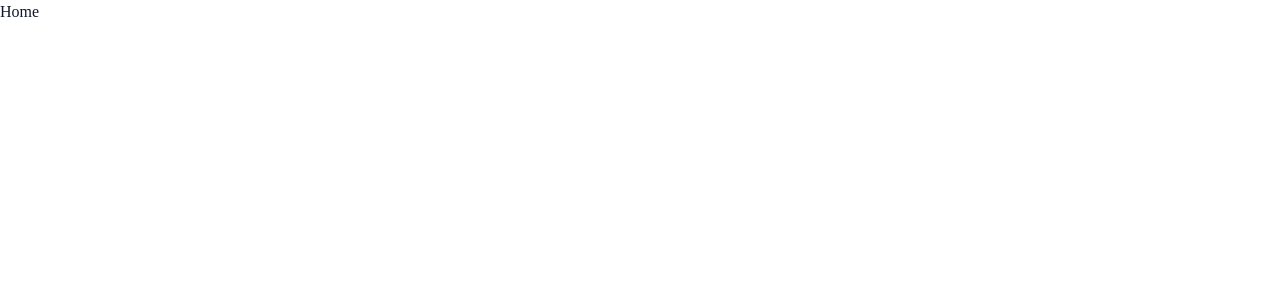
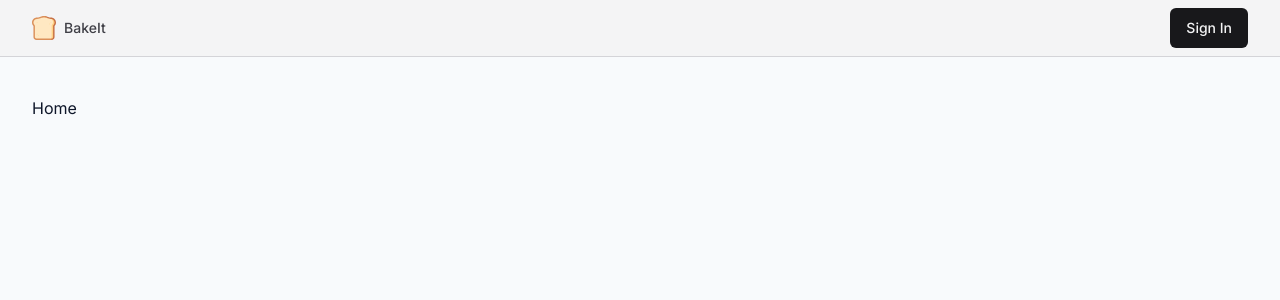
Before and after one commit to rohankumarchaudhary67/BakeIt, a Next.js app: page / in a window 1280 px wide. Shown: the top 300 px of the page. Built offline with nearby package versions, Linux system fonts and the light colour scheme.

Commit message:
Navbar is created

```diff
--- a/src/app/layout.tsx
+++ b/src/app/layout.tsx
@@ -1,21 +1,24 @@
 import '@/styles/globals.css'
 import { Inter } from 'next/font/google'
+import { cn } from '@/lib/utils'
+import Navbar from '@/components/Navbar'
 
 export const metadata = {
   title: 'Bakeit',
   description: 'A Reddit clone built with Next.js and TypeScript.',
 }
 
-const inter = Inter({subsets: ['latin']});
+const inter = Inter({ subsets: ['latin'] })
 
-export default function RootLayout({
-  children,
-}: {
-  children: React.ReactNode
-}) {
+export default function RootLayout({ children }: { children: React.ReactNode }) {
   return (
-    <html lang='en'>
-      <body>{children}</body>
+    <html lang='en' className={cn('bg-white text-slate-900 antialiased light', inter.className)}>
+      <body className='min-h-screen pt-12 bg-slate-50 antialiased'>
+        <Navbar />
+        <div className='container max-w-7xl mx-auto h-full pt-12'>
+          {children}
+        </div>
+      </body>
     </html>
   )
 }
--- /dev/null
+++ b/src/components/Icons.tsx
@@ -0,0 +1,33 @@
+import { LucideProps } from 'lucide-react'
+
+export const Icons = {
+    logo: (props: LucideProps) => (
+        <svg {...props} viewBox='0 0 497 497'>
+            <g>
+                <path
+                    d='m392 30c-71.75 0-71.75-30-143.5-30l128.5 497h30c33.137 0 60-26.863 60-60v-228.526c18.555-18.938 30-44.867 30-73.474 0-57.99-47.01-105-105-105z'
+                    fill='#c87044'
+                />
+                <path
+                    d='m437 437-45-377c-41.895 0-63.904-18.405-83.322-34.644-16.942-14.167-30.323-25.356-60.178-25.356-71.75 0-71.75 30-143.5 30-57.99 0-105 47.01-105 105 0 28.607 11.445 54.537 30 73.474v228.526c0 33.137 26.863 60 60 60h287c33.137 0 60-26.863 60-60z'
+                    fill='#db905a'
+                />
+                <path
+                    d='m392 60-15 407h30c16.542 0 30-13.458 30-30v-228.526c0-7.851 3.077-15.388 8.571-20.996 13.819-14.103 21.429-32.74 21.429-52.478 0-41.355-33.645-75-75-75z'
+                    fill='#ffd185'
+                />
+                <path
+                    d='m407 437v-228.526c0-15.796 6.088-30.708 17.143-41.991 8.291-8.462 12.857-19.643 12.857-31.483 0-41.355-20.187-75-45-75-41.895 0-63.904-9.203-83.322-17.322-16.942-7.083-30.323-12.678-60.178-12.678-29.856 0-43.236 5.595-60.177 12.678-19.419 8.119-41.429 17.322-83.323 17.322-41.355 0-75 33.645-75 75 0 19.738 7.61 38.375 21.429 52.479 5.494 5.607 8.571 13.145 8.571 20.995v228.526c0 16.542 13.458 30 30 30h287c16.542 0 30-13.458 30-30z'
+                    fill='#ffe8c2'
+                />
+                <g fill='#ffd185'>
+                    <circle cx='392' cy='135' r='7.5' />
+                    <circle cx='362' cy='165' r='7.5' />
+                    <circle cx='105' cy='377' r='7.5' />
+                    <circle cx='135' cy='407' r='7.5' />
+                    <circle cx='105' cy='135' r='7.5' />
+                </g>
+            </g>
+        </svg>
+    )
+}
--- /dev/null
+++ b/src/components/Navbar.tsx
@@ -0,0 +1,24 @@
+import Link from "next/link"
+import { Icons } from "./Icons"
+import { buttonVariants } from "./ui/Button"
+
+const Navbar = () => {
+    return (
+        <div className="fixed top-0 inset-x-0 h-fit bg-zinc-100 border-b border-zinc-300 z-[10] py-2">
+            <div className="container max-w-7xl mx-auto h-full flex items-center justify-between gap-2">
+                {/* Logo */}
+                <Link href={'/'} className="flex gap-2 items-center">
+                    <Icons.logo className="h-8 w-8 sm:h-6 sm:w-6" />
+                    <p className="hidden text-zinc-700 text-sm font-medium md:block">BakeIt</p>
+                </Link>
+
+                {/* Search Bar */}
+
+                {/* Authentication */}
+                <Link href={'/signin'} className={buttonVariants()}>Sign In</Link>
+            </div>
+        </div>
+    )
+}
+
+export default Navbar
--- a/src/lib/utils.ts
+++ b/src/lib/utils.ts
@@ -3,6 +3,7 @@
 import { formatDistanceToNowStrict } from 'date-fns'
 import locale from 'date-fns/locale/en-US'
 
+// Tailwind Merge my-2 , mx-2 --> m-2
 export function cn(...inputs: ClassValue[]) {
   return twMerge(clsx(inputs))
 }
```
